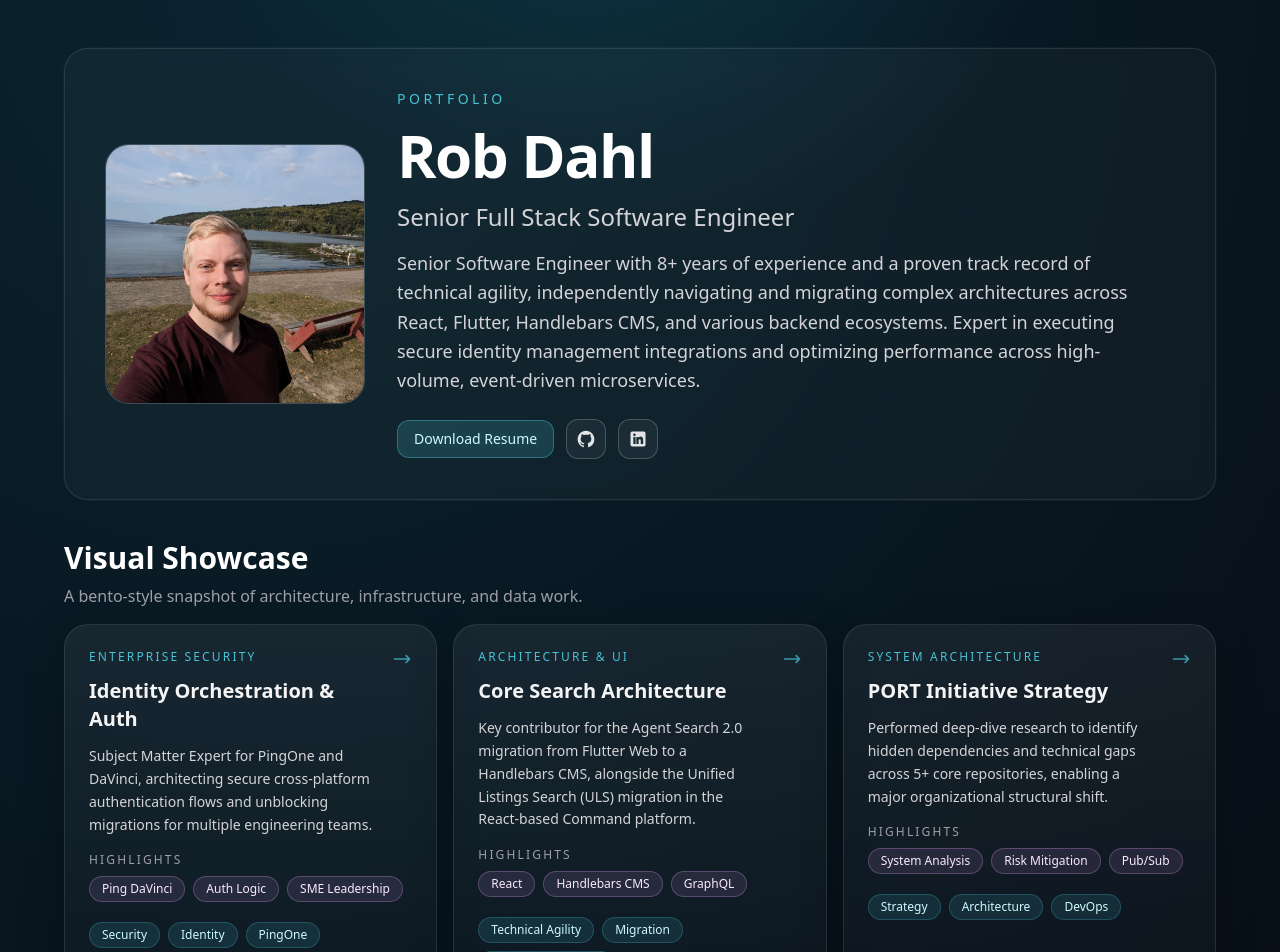
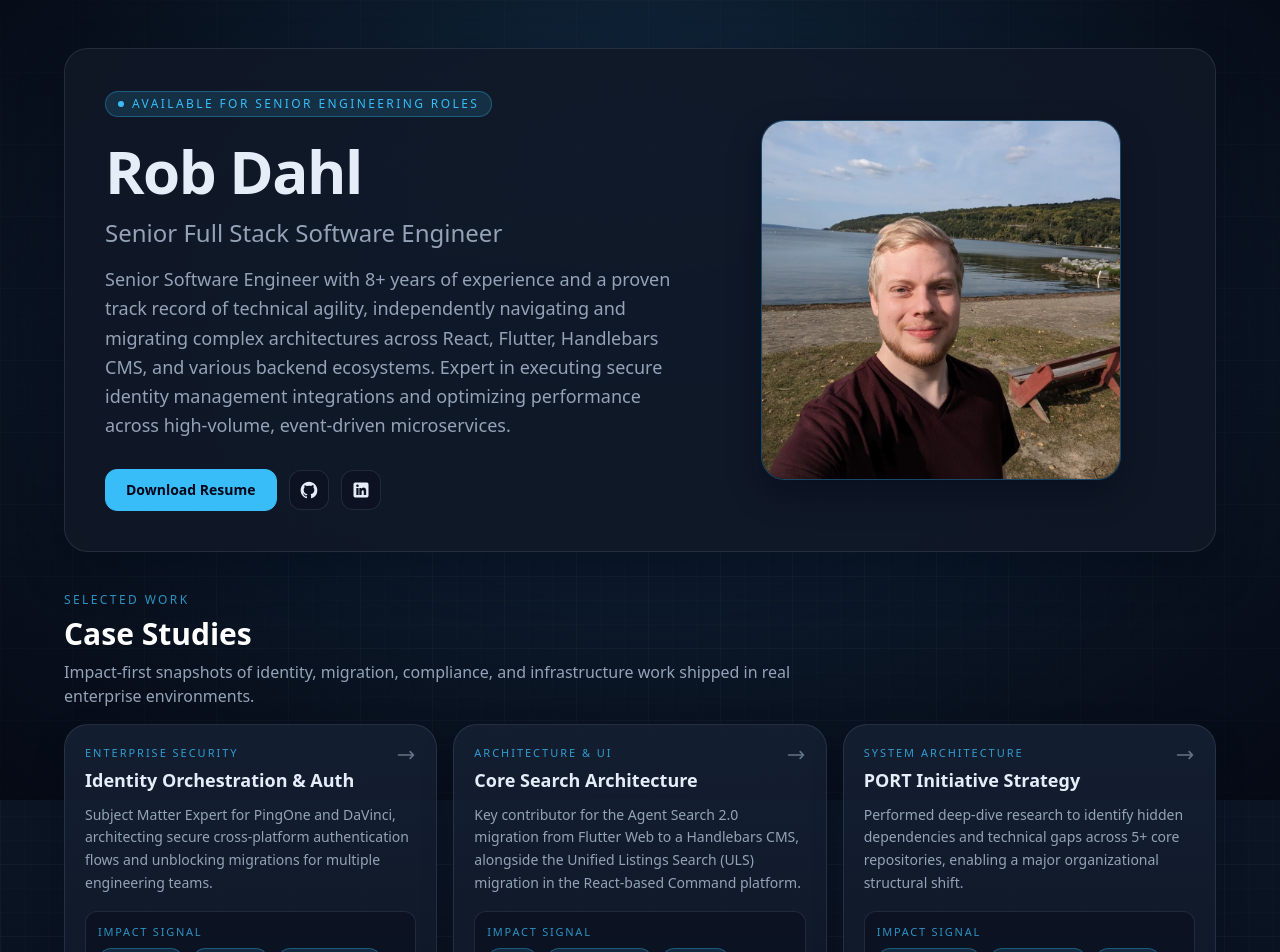
Before and after one commit to RobDahl/next-portfolio, a Next.js app: page / in a window 1280 px wide. Shown: the top 952 px of the page. Built offline with nearby package versions, Linux system fonts and the light colour scheme.

Commit message:
feat: update styles and layout

```diff
--- a/src/app/globals.css
+++ b/src/app/globals.css
@@ -1,8 +1,26 @@
 @import "tailwindcss";
 
 :root {
-  --background: #070b14;
-  --foreground: #f5f7ff;
+  --color-bg: #050812;
+  --color-bg-soft: #0b1020;
+  --color-surface: #101827;
+  --color-surface-elevated: #141f32;
+  --color-border: rgba(148, 163, 184, 0.16);
+  --color-border-strong: rgba(56, 189, 248, 0.32);
+  --color-text: #e5eef8;
+  --color-text-muted: #94a3b8;
+  --color-text-subtle: #64748b;
+  --color-primary: #38bdf8;
+  --color-primary-strong: #0ea5e9;
+  --color-primary-soft: rgba(56, 189, 248, 0.14);
+  --color-secondary: #8b5cf6;
+  --color-secondary-soft: rgba(139, 92, 246, 0.12);
+  --color-accent-warm: #f97316;
+  --grid-major: rgba(148, 163, 184, 0.04);
+  --grid-minor: rgba(148, 163, 184, 0.015);
+
+  --background: var(--color-bg);
+  --foreground: var(--color-text);
 }
 
 @theme inline {
@@ -13,11 +31,40 @@
 }
 
 body {
+  position: relative;
+  isolation: isolate;
   min-height: 100vh;
   background:
-    radial-gradient(circle at 20% 0%, rgba(34, 211, 238, 0.12) 0%, rgba(7, 11, 20, 0) 38%),
-    radial-gradient(circle at 85% 100%, rgba(217, 70, 239, 0.12) 0%, rgba(7, 11, 20, 0) 30%),
-    var(--background);
-  color: var(--foreground);
+    linear-gradient(to right, var(--grid-major) 1px, transparent 1px),
+    linear-gradient(to bottom, var(--grid-major) 1px, transparent 1px),
+    linear-gradient(to right, var(--grid-minor) 1px, transparent 1px),
+    linear-gradient(to bottom, var(--grid-minor) 1px, transparent 1px),
+    radial-gradient(circle at 50% -12%, var(--color-primary-soft) 0%, rgba(5, 8, 18, 0) 46%),
+    radial-gradient(circle at 78% 110%, var(--color-secondary-soft) 0%, rgba(5, 8, 18, 0) 34%),
+    linear-gradient(180deg, var(--color-bg-soft) 0%, var(--color-bg) 38%, var(--color-bg) 100%);
+  background-size:
+    72px 72px,
+    72px 72px,
+    24px 24px,
+    24px 24px,
+    auto,
+    auto,
+    auto;
+  color: var(--color-text);
   font-family: var(--font-sans), sans-serif;
 }
+
+body::before {
+  content: "";
+  position: fixed;
+  inset: 0;
+  pointer-events: none;
+  background: radial-gradient(ellipse at center, rgba(5, 8, 18, 0) 36%, rgba(5, 8, 18, 0.84) 100%);
+  z-index: -1;
+}
+
+a:focus-visible,
+button:focus-visible {
+  outline: 2px solid var(--color-primary);
+  outline-offset: 2px;
+}
--- a/src/app/page.tsx
+++ b/src/app/page.tsx
@@ -9,8 +9,8 @@ export default function Home() {
   return (
     <main className="relative min-h-screen overflow-hidden px-4 py-8 sm:px-6 lg:px-8 lg:py-12">
       <div className="pointer-events-none absolute inset-0 -z-10">
-        <div className="absolute inset-x-0 top-[-14rem] h-[28rem] bg-[radial-gradient(circle_at_top,rgba(34,211,238,0.16),transparent_60%)]" />
-        <div className="absolute bottom-0 right-[-10rem] h-[22rem] w-[22rem] rounded-full bg-fuchsia-500/15 blur-3xl" />
+        <div className="absolute inset-x-0 top-0 h-[18rem] bg-[radial-gradient(ellipse_at_top,rgba(56,189,248,0.11),transparent_68%)]" />
+        <div className="absolute inset-x-0 bottom-0 h-[16rem] bg-gradient-to-t from-[var(--color-bg)]/88 via-[var(--color-bg)]/35 to-transparent" />
       </div>
 
       <div className="mx-auto flex w-full max-w-6xl flex-col gap-8 lg:gap-10">
--- a/src/components/BentoGrid.tsx
+++ b/src/components/BentoGrid.tsx
@@ -8,10 +8,11 @@ interface BentoGridProps {
 
 export function BentoGrid({ projects }: BentoGridProps) {
   return (
-    <section className="space-y-4">
+    <section id="projects" className="scroll-mt-20 space-y-4">
       <div className="space-y-2">
-        <h3 className="text-2xl font-semibold text-white md:text-3xl">Visual Showcase</h3>
-        <p className="text-zinc-400">A bento-style snapshot of architecture, infrastructure, and data work.</p>
+        <p className="text-xs uppercase tracking-[0.2em] text-[var(--color-primary)]/75">Selected Work</p>
+        <h3 className="text-2xl font-semibold text-white md:text-3xl">Case Studies</h3>
+        <p className="max-w-3xl text-[var(--color-text-muted)]">Impact-first snapshots of identity, migration, compliance, and infrastructure work shipped in real enterprise environments.</p>
       </div>
 
       <div className="grid grid-cols-1 gap-4 md:grid-cols-2 xl:grid-cols-3">
--- a/src/components/Hero.tsx
+++ b/src/components/Hero.tsx
@@ -10,37 +10,30 @@ interface HeroProps {
 
 export function Hero({ content }: HeroProps) {
   return (
-    <section className="rounded-3xl border border-white/10 bg-white/[0.03] p-6 shadow-[0_0_0_1px_rgba(255,255,255,0.03)] backdrop-blur md:p-10">
+    <section className="rounded-3xl border border-[var(--color-border)] bg-[color:var(--color-surface)]/88 p-6 shadow-[0_18px_44px_rgba(2,8,23,0.45)] md:p-8 lg:p-10">
       <motion.div
         initial={{ opacity: 0, y: 12 }}
         animate={{ opacity: 1, y: 0 }}
-        transition={{ duration: 0.55, ease: "easeOut" }}
-        className="flex flex-col gap-6 md:flex-row md:items-center md:gap-8"
+        transition={{ duration: 0.5, ease: "easeOut" }}
+        className="grid gap-8 lg:grid-cols-[1.1fr_0.9fr] lg:items-center"
       >
-        <div className="mx-auto w-full max-w-[220px] shrink-0 md:mx-0 md:max-w-[260px]">
-          <div className="relative aspect-square overflow-hidden rounded-3xl border border-white/15 bg-white/5">
-            <Image
-              src={content.photoPath}
-              alt={`${content.name} profile photo`}
-              fill
-              priority
-              className="object-cover"
-              sizes="(max-width: 768px) 220px, 260px"
-            />
+        <div className="space-y-6">
+          <div className="inline-flex items-center gap-2 rounded-full border border-[var(--color-border-strong)] bg-[var(--color-primary-soft)] px-3 py-1 text-xs font-medium uppercase tracking-[0.2em] text-[var(--color-primary)]">
+            <span className="inline-block h-1.5 w-1.5 rounded-full bg-[var(--color-primary)]" />
+            {content.status}
           </div>
-        </div>
 
-        <div className="space-y-4">
-          <p className="text-sm uppercase tracking-[0.25em] text-cyan-300/80">Portfolio</p>
-          <h1 className="text-4xl font-semibold tracking-tight text-white md:text-6xl">{content.name}</h1>
-          <h2 className="text-lg font-medium text-zinc-300 md:text-2xl">{content.title}</h2>
-          <p className="max-w-3xl text-base leading-relaxed text-zinc-300 md:text-lg">{content.summary}</p>
+          <div className="space-y-4">
+            <h1 className="text-4xl font-semibold tracking-tight text-[var(--color-text)] md:text-6xl">{content.name}</h1>
+            <h2 className="text-lg font-medium text-[var(--color-text-muted)] md:text-2xl">{content.title}</h2>
+            <p className="max-w-3xl text-base leading-relaxed text-[var(--color-text-muted)] md:text-lg">{content.summary}</p>
+          </div>
 
-          <div className="flex flex-wrap items-center gap-3 pt-2">
+          <div className="flex flex-wrap items-center gap-3 pt-1">
             <a
               href="/Rob_Dahl_Resume_26.pdf"
               download
-              className="inline-flex items-center justify-center rounded-xl border border-cyan-300/30 bg-cyan-300/15 px-4 py-2 text-sm font-medium text-cyan-100 transition hover:border-cyan-200/50 hover:bg-cyan-300/20"
+              className="inline-flex items-center justify-center rounded-xl border border-[var(--color-primary)] bg-[var(--color-primary)] px-5 py-2.5 text-sm font-semibold text-slate-950 transition hover:shadow-[0_0_20px_rgba(56,189,248,0.3)] hover:bg-[var(--color-primary-strong)]"
             >
               Download Resume
             </a>
@@ -50,7 +43,7 @@ export function Hero({ content }: HeroProps) {
               target="_blank"
               rel="noreferrer noopener"
               aria-label="GitHub profile"
-              className="inline-flex h-10 w-10 items-center justify-center rounded-xl border border-white/20 bg-white/5 text-zinc-200 transition hover:border-white/35 hover:bg-white/10"
+              className="inline-flex h-10 w-10 items-center justify-center rounded-xl border border-[var(--color-border)] bg-[color:var(--color-bg-soft)]/55 text-[var(--color-text)] transition hover:border-[var(--color-border-strong)]"
             >
               <svg viewBox="0 0 24 24" className="h-5 w-5 fill-current" aria-hidden="true">
                 <path d="M12 2C6.48 2 2 6.58 2 12.23c0 4.52 2.87 8.35 6.84 9.7.5.1.68-.22.68-.49 0-.24-.01-1.04-.01-1.88-2.78.62-3.37-1.21-3.37-1.21-.45-1.18-1.11-1.49-1.11-1.49-.91-.64.07-.63.07-.63 1 .07 1.53 1.06 1.53 1.06.9 1.57 2.36 1.12 2.94.85.09-.67.35-1.12.63-1.38-2.22-.26-4.56-1.14-4.56-5.09 0-1.13.39-2.05 1.03-2.77-.1-.26-.45-1.3.1-2.71 0 0 .84-.28 2.75 1.06A9.31 9.31 0 0 1 12 6.84c.85 0 1.71.12 2.51.36 1.9-1.34 2.74-1.06 2.74-1.06.54 1.41.2 2.45.1 2.71.64.72 1.03 1.64 1.03 2.77 0 3.96-2.34 4.82-4.57 5.08.36.32.68.95.68 1.92 0 1.39-.01 2.5-.01 2.84 0 .27.18.59.69.49A10.28 10.28 0 0 0 22 12.23C22 6.58 17.52 2 12 2Z" />
@@ -62,7 +55,7 @@ export function Hero({ content }: HeroProps) {
               target="_blank"
               rel="noreferrer noopener"
               aria-label="LinkedIn profile"
-              className="inline-flex h-10 w-10 items-center justify-center rounded-xl border border-white/20 bg-white/5 text-zinc-200 transition hover:border-white/35 hover:bg-white/10"
+              className="inline-flex h-10 w-10 items-center justify-center rounded-xl border border-[var(--color-border)] bg-[color:var(--color-bg-soft)]/55 text-[var(--color-text)] transition hover:border-[var(--color-border-strong)]"
             >
               <svg viewBox="0 0 24 24" className="h-5 w-5 fill-current" aria-hidden="true">
                 <path d="M19 3H5a2 2 0 0 0-2 2v14a2 2 0 0 0 2 2h14a2 2 0 0 0 2-2V5a2 2 0 0 0-2-2Zm-9.9 15H6.4v-8.4h2.7V18Zm-1.35-9.6a1.56 1.56 0 1 1 0-3.13 1.56 1.56 0 0 1 0 3.13ZM18 18h-2.7v-4.08c0-.97-.35-1.64-1.22-1.64-.67 0-1.06.45-1.23.88-.06.15-.08.37-.08.59V18H10V9.6h2.6v1.15h.04c.36-.68 1-1.64 2.43-1.64 1.78 0 3.12 1.16 3.12 3.64V18Z" />
@@ -70,6 +63,19 @@ export function Hero({ content }: HeroProps) {
             </a>
           </div>
         </div>
+
+        <div className="mx-auto w-full max-w-[240px] lg:max-w-[360px]">
+          <div className="relative aspect-square overflow-hidden rounded-3xl border border-[var(--color-border-strong)] bg-[var(--color-bg-soft)]/60 shadow-[0_14px_32px_rgba(2,8,23,0.4)]">
+            <Image
+              src={content.photoPath}
+              alt={`${content.name} profile photo`}
+              fill
+              priority
+              className="object-cover"
+              sizes="(max-width: 1024px) 240px, 360px"
+            />
+          </div>
+        </div>
       </motion.div>
     </section>
   );
--- a/src/components/HobbyBentoGrid.tsx
+++ b/src/components/HobbyBentoGrid.tsx
@@ -26,7 +26,7 @@ function HobbyCard({ hobby }: HobbyCardProps) {
     <motion.div
       whileHover={{ scale: 1.02 }}
       transition={{ duration: 0.3, ease: "easeOut" }}
-      className={`relative overflow-hidden rounded-2xl border border-white/10 min-h-[256px] ${hobby.span || "col-span-1"} ${
+      className={`relative min-h-[256px] overflow-hidden rounded-2xl border border-[var(--color-border)] ${hobby.span || "col-span-1"} ${
         hobby.span === "row-span-2" ? "row-span-2" : ""
       }`}
     >
@@ -74,8 +74,9 @@ export function HobbyBentoGrid({ hobbies }: HobbyBentoGridProps) {
   return (
     <section className="space-y-6">
       <div className="space-y-2">
+        <p className="text-xs uppercase tracking-[0.2em] text-[var(--color-primary)]/75">Beyond Shipping</p>
         <h3 className="text-2xl font-semibold text-white md:text-3xl">Off the Clock</h3>
-        <p className="text-zinc-400">Beyond the keyboard—hobbies that keep me grounded and inspired.</p>
+        <p className="text-[var(--color-text-muted)]">Beyond the keyboard—hobbies that keep me grounded and inspired.</p>
       </div>
 
       <div className="grid grid-cols-1 gap-4 md:grid-cols-3 auto-rows-[256px]">
--- a/src/components/ProjectCard.tsx
+++ b/src/components/ProjectCard.tsx
@@ -11,24 +11,23 @@ interface ProjectCardProps {
 export function ProjectCard({ project, index }: ProjectCardProps) {
   return (
     <motion.article
-      whileHover={{ scale: 1.02, y: -5 }}
-      transition={{ type: "spring", stiffness: 300, damping: 20 }}
+      whileHover={{ y: -4 }}
+      transition={{ duration: 0.2, ease: "easeOut" }}
       className={[
-        "h-full rounded-3xl border border-white/10 bg-gradient-to-b from-white/[0.06] to-white/[0.02] p-6",
-        "shadow-[0_10px_40px_rgba(0,0,0,0.28)]",
+        "h-full rounded-3xl border border-[var(--color-border)] bg-gradient-to-b from-[color:var(--color-surface-elevated)]/95 to-[color:var(--color-surface)]/92 p-5",
+        "shadow-[0_12px_28px_rgba(2,8,23,0.34)]",
         index === 0 ? "md:col-span-2 xl:col-span-1" : "",
       ].join(" ")}
     >
-      <div className="flex items-start justify-between">
+      <div className="flex items-start justify-between gap-3">
         <div className="flex-1">
-          <p className="text-xs uppercase tracking-[0.18em] text-cyan-300/80">{project.subtitle}</p>
-          <h4 className="mt-3 text-xl font-semibold text-zinc-100">{project.title}</h4>
-          <p className="mt-3 text-sm leading-relaxed text-zinc-300">{project.description}</p>
+          <p className="text-[11px] uppercase tracking-[0.18em] text-[var(--color-primary)]/80">{project.subtitle}</p>
+          <h4 className="mt-2 text-lg font-semibold leading-tight text-[var(--color-text)]">{project.title}</h4>
         </div>
         <motion.div
-          className="ml-4 text-cyan-300/60 group-hover:text-cyan-300"
-          whileHover={{ x: 3 }}
-          transition={{ type: "spring", stiffness: 400, damping: 25 }}
+          className="text-[var(--color-text-subtle)] transition group-hover:text-[var(--color-primary)]"
+          whileHover={{ x: 2 }}
+          transition={{ duration: 0.2, ease: "easeOut" }}
         >
           <svg className="h-5 w-5" fill="none" viewBox="0 0 24 24" stroke="currentColor">
             <path strokeLinecap="round" strokeLinejoin="round" strokeWidth={2} d="M17 8l4 4m0 0l-4 4m4-4H3" />
@@ -36,13 +35,15 @@ export function ProjectCard({ project, index }: ProjectCardProps) {
         </motion.div>
       </div>
 
-      <div className="mt-4">
-        <p className="text-xs uppercase tracking-[0.18em] text-zinc-400">Highlights</p>
+      <p className="mt-3 text-sm leading-relaxed text-[var(--color-text-muted)]">{project.description}</p>
+
+      <div className="mt-4 rounded-xl border border-[var(--color-border)] bg-[color:var(--color-bg-soft)]/70 p-3">
+        <p className="text-[11px] uppercase tracking-[0.16em] text-[var(--color-primary)]/75">Impact Signal</p>
         <div className="mt-2 flex flex-wrap gap-2">
           {project.focusAreas.map((area) => (
             <span
               key={`${project.title}-${area}`}
-              className="rounded-full border border-fuchsia-300/25 bg-fuchsia-300/10 px-3 py-1 text-xs text-fuchsia-100"
+              className="rounded-full border border-[var(--color-border-strong)] bg-[var(--color-primary-soft)] px-2.5 py-1 text-[11px] text-[var(--color-text)]"
             >
               {area}
             </span>
@@ -50,11 +51,11 @@ export function ProjectCard({ project, index }: ProjectCardProps) {
         </div>
       </div>
 
-      <div className="mt-5 flex flex-wrap gap-2">
+      <div className="mt-3 flex flex-wrap gap-2">
         {project.tags.map((tag) => (
           <span
             key={`${project.title}-${tag}`}
-            className="rounded-full border border-cyan-300/20 bg-cyan-300/10 px-3 py-1 text-xs text-cyan-100"
+            className="rounded-full border border-[var(--color-border)] bg-[color:var(--color-surface-elevated)]/85 px-2.5 py-1 text-[11px] text-[var(--color-text-muted)]"
           >
             {tag}
           </span>
--- a/src/data/data.ts
+++ b/src/data/data.ts
@@ -1,6 +1,7 @@
 export interface HeroContent {
   name: string;
   title: string;
+  status: string;
   summary: string;
   photoPath: string;
 }
@@ -22,9 +23,11 @@ export interface ExperienceEntry {
 }
 
 export interface Skills {
-  coreStack: string[];
-  cloudAndData: string[];
-  supporting: string[];
+  productDelivery: string[];
+  identityAndPlatform: string[];
+  systemsAndAiWorkflows: string[];
+  frontendExperience: string[];
+  backendAndData: string[];
 }
 
 export interface CaseStudy {
@@ -52,6 +55,7 @@ export interface HobbyEntry {
 export const heroContent: HeroContent = {
   name: "Rob Dahl",
   title: "Senior Full Stack Software Engineer",
+  status: "Available for Senior Engineering roles",
   summary:
     "Senior Software Engineer with 8+ years of experience and a proven track record of technical agility, independently navigating and migrating complex architectures across React, Flutter, Handlebars CMS, and various backend ecosystems. Expert in executing secure identity management integrations and optimizing performance across high-volume, event-driven microservices.",
   photoPath: "/images/profile.jpg",
@@ -152,36 +156,45 @@ export const experienceTimeline: ExperienceEntry[] = [
 ];
 
 export const skills: Skills = {
-  coreStack: [
+  productDelivery: [
     "TypeScript",
     "JavaScript",
     "React",
     "Node.js",
-    "Nest.js",
     "GraphQL",
-    "HTML/CSS/LESS",
+    "Docker",
   ],
-  cloudAndData: [
+  identityAndPlatform: [
+    "PingOne DaVinci",
+    "GraphQL",
     "GCP",
     "AWS",
+    "Pub/Sub",
+    "Kubernetes",
+  ],
+  systemsAndAiWorkflows: [
+    "Python",
+    "Proxmox",
     "Docker",
     "Kubernetes",
     "Pub/Sub",
+    "SQLite",
+  ],
+  frontendExperience: [
+    "React",
+    "React Native",
+    "Flutter",
+    "Handlebars",
+    "HTML/CSS/LESS",
+    "jQuery",
+  ],
+  backendAndData: [
+    "Node.js",
+    "Nest.js",
     "SQL",
     "MongoDB",
-  ],
-  supporting: [
-    "Dart",
-    "Flutter",
-    "React Native",
     "Electron.js",
-    "Handlebars",
-    "Python",
-    "jQuery",
     "MySQL",
-    "SQLite",
-    "Proxmox",
-    "PingOne DaVinci",
   ],
 };
 
```
Also changed, not shown: src/components/ExperienceTimeline.tsx (+8 -5 lines), src/components/SkillsSection.tsx (+14 -9 lines).
